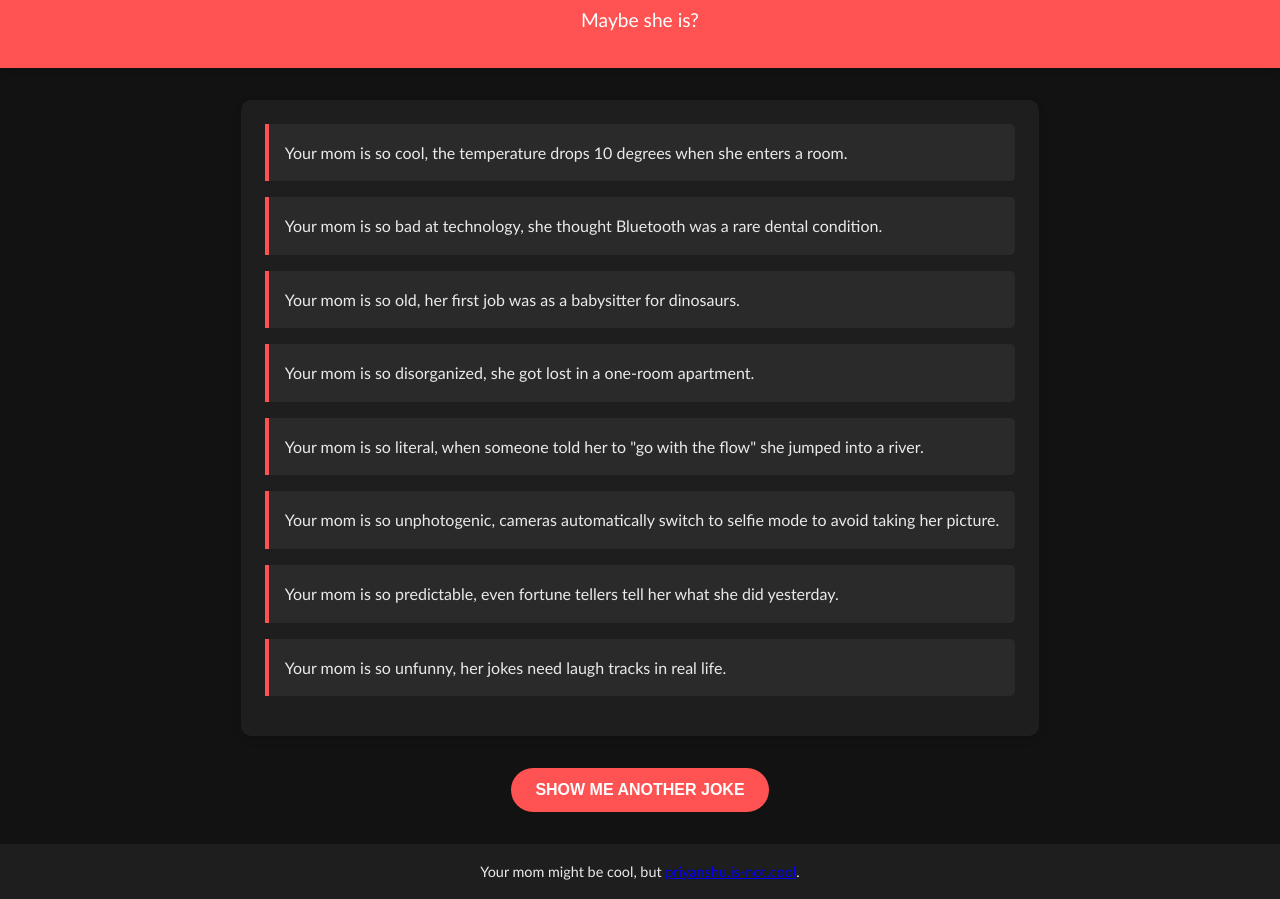
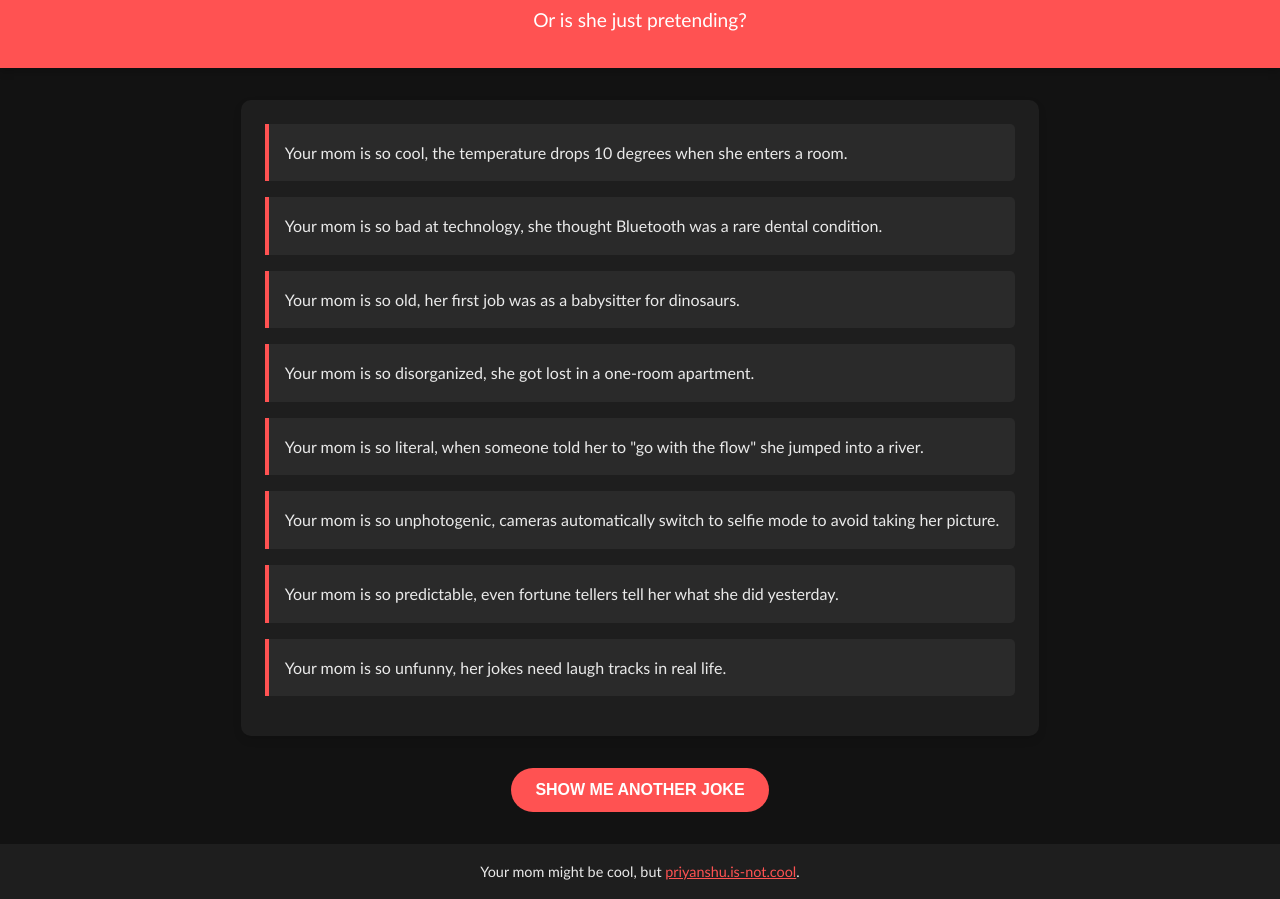
Before and after one commit to Priyansxu/YourMom, a plain HTML site: page index.html in a window 1280 px wide. Shown: the part 112-1011 px from the top of the page. Drawn offline with Linux system fonts and the light colour scheme.

Commit message:
Update index.html

```diff
--- a/index.html
+++ b/index.html
@@ -105,7 +105,7 @@
 <body>
     <header>
         <h1>YOUR MOM IS NOT COOL</h1>
-        <div class="subtitle">Maybe she is?</div>
+        <div class="subtitle">Or is she just pretending?</div>
     </header>
 
     <div class="container">
@@ -124,7 +124,7 @@
     </div>
 
     <footer>
-    Your mom might be cool, but <a href="https://priyanshu.is-not.cool" style="text-decoration: underline;">priyanshu.is-not.cool</a>.
+    Your mom might be cool, but <a href="https://priyanshu.is-not.cool" style="text-decoration: underline; color: #ff5252; ">priyanshu.is-not.cool</a>.
     </footer>
 
     <script>
```
